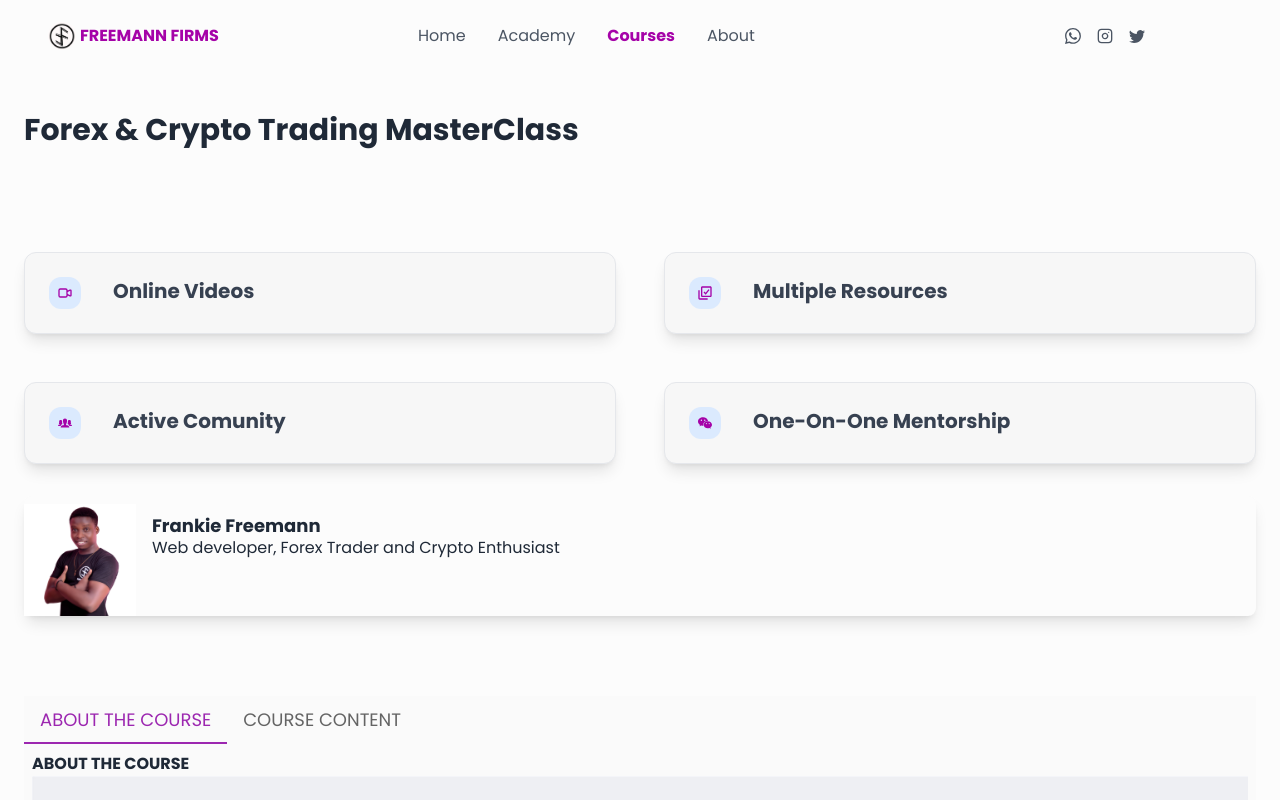
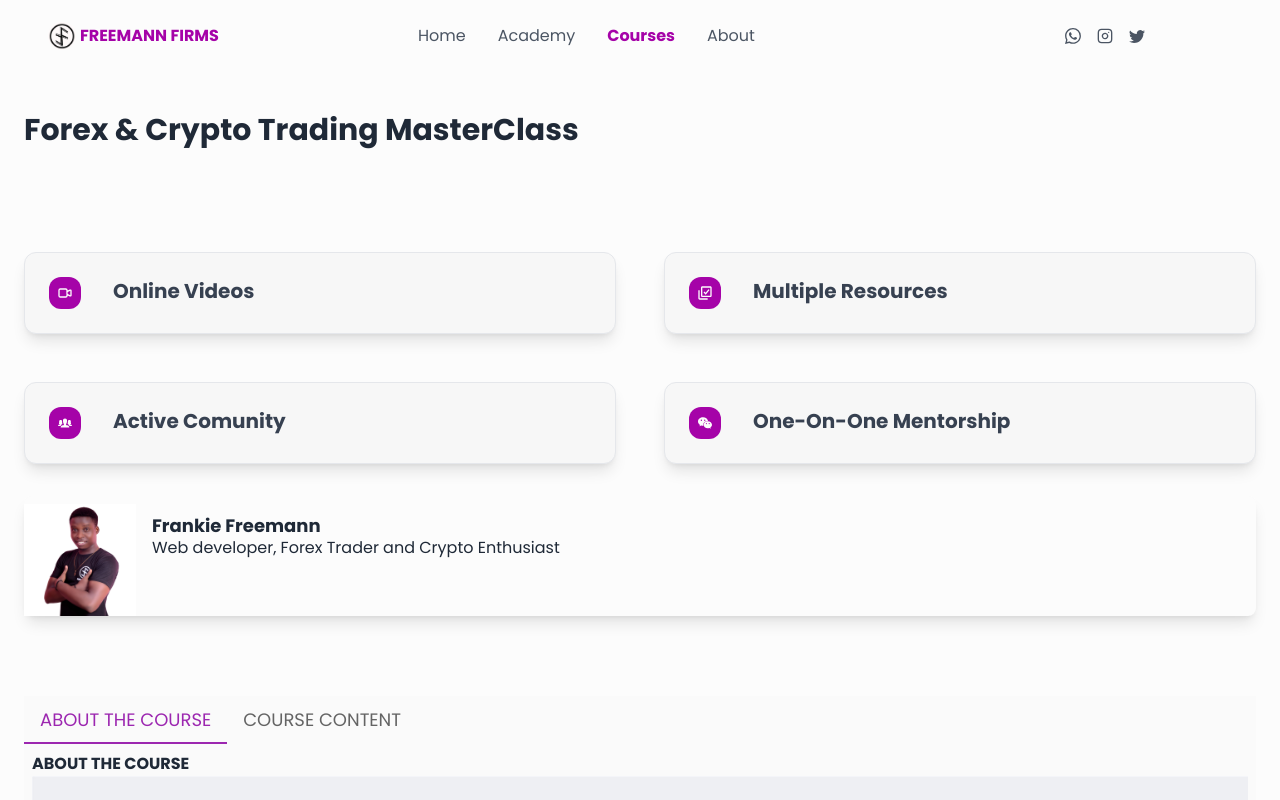
Before and after one commit to FreemannFirms/Freemann-Firms-REACT-V2, a React (Vite) app: page /courses/forex in a window 1280 px wide. Shown: the top 800 px of the page. Built offline with nearby package versions, Linux system fonts and the light colour scheme.

Commit message:
New chnages made

```diff
--- a/src/components/Pages/Courses.jsx
+++ b/src/components/Pages/Courses.jsx
@@ -54,11 +54,11 @@ const Courses = () => {
 
             <div ref={courseRef}>
                 <section className="bg-cool dark:bg-gray-900">
-                    <div className="container px-6 py-10 mx-auto text-center">
+                    <div className="container px-6 py-10 mx-auto text-center ">
                         <h1 className="text-2xl font-semibold text-center text-gray-800 capitalize lg:text-3xl dark:text-white"><span className="text-primaryColor">All available Courses</span></h1>
                         <p className='dark:text-white'>Below are some of our available courses</p>
                         <div className="grid grid-cols-1 gap-8 mt-8 xl:mt-12 xl:gap-16 md:grid-cols-2 xl:grid-cols-3 mb-8 p-2 ">
-                            <div className="services flex flex-col items-center p-6 space-y-3 text-center bg-white rounded-xl dark:bg-gray-800">
+                            <div className="services flex flex-col items-center p-6 space-y-3 text-center bg-white border rounded-xl border-r-gray-200 dark:bg-gray-900 dark:border-gray-700 shadow-lg">
                                 <span className="inline-block p-3 text-white bg-primaryColor rounded-full dark:text-white dark:bg-primaryColor">
                                     <FcCandleSticks className="w-6 h-6" />
                                 </span>
@@ -87,7 +87,7 @@ const Courses = () => {
                                 </Button>
                             </div>
 
-                            <div className="services flex flex-col items-center p-6 space-y-3 text-center bg-white rounded-xl dark:bg-gray-800">
+                            <div className="services flex flex-col items-center p-6 space-y-3 text-center bg-white border rounded-xl border-r-gray-200 dark:bg-gray-900 dark:border-gray-700 shadow-lg">
                                 <span className="inline-block p-3 text-white bg-primaryColor rounded-full dark:text-white dark:bg-primaryColor">
                                     <FcBullish />
                                 </span>
--- a/src/components/Pages/Crypto.jsx
+++ b/src/components/Pages/Crypto.jsx
@@ -28,7 +28,7 @@ const Crypto = () => {
             <div className="grid grid-cols-1 gap-8 mt-8 xl:mt-12 xl:gap-12 md:grid-cols-2">
               <div className="p-6 border rounded-xl border-r-gray-200 dark:border-gray-700 dark:bg-gray-900 bg-cool shadow-lg">
                 <div className="md:flex md:items-start md:-mx-4">
-                  <span className="inline-block p-2 text-primaryColor bg-blue-100 rounded-xl md:mx-4 dark:text-white dark:bg-primaryColor">
+                  <span className="inline-block p-2 text-white bg-primaryColor rounded-xl md:mx-4 dark:text-white dark:bg-primaryColor">
                     <HiOutlineVideoCamera />
                   </span>
 
--- a/src/components/Pages/Forex.jsx
+++ b/src/components/Pages/Forex.jsx
@@ -29,7 +29,7 @@ const Forex = () => {
             <div className="grid grid-cols-1 gap-8 mt-8 xl:mt-12 xl:gap-12 md:grid-cols-2">
               <div className="p-6 border rounded-xl border-r-gray-200 dark:border-gray-700 dark:bg-gray-900 bg-cool shadow-lg">
                 <div className="md:flex md:items-start md:-mx-4">
-                  <span className="inline-block p-2 text-primaryColor bg-blue-100 rounded-xl md:mx-4 dark:text-white dark:bg-primaryColor">
+                  <span className="inline-block p-2 text-white bg-primaryColor rounded-xl md:mx-4 dark:text-white dark:bg-primaryColor">
                     <HiOutlineVideoCamera />
                   </span>
 
@@ -41,7 +41,7 @@ const Forex = () => {
 
               <div className="p-6 border rounded-xl border-r-gray-200 dark:border-gray-700 dark:bg-gray-900 bg-cool shadow-lg">
                 <div className="md:flex md:items-start md:-mx-4">
-                  <span className="inline-block p-2 text-primaryColor bg-blue-100 rounded-xl md:mx-4 dark:text-white dark:bg-primaryColor">
+                  <span className="inline-block p-2 text-white bg-primaryColor rounded-xl md:mx-4 dark:text-white dark:bg-primaryColor">
                     <BiSelectMultiple />
                   </span>
 
@@ -53,7 +53,7 @@ const Forex = () => {
 
               <div className="p-6 border rounded-xl border-r-gray-200 dark:border-gray-700 dark:bg-gray-900 bg-cool shadow-lg">
                 <div className="md:flex md:items-start md:-mx-4">
-                  <span className="inline-block p-2 text-primaryColor bg-blue-100 rounded-xl md:mx-4 dark:text-white dark:bg-primaryColor">
+                  <span className="inline-block p-2 text-white bg-primaryColor rounded-xl md:mx-4 dark:text-white dark:bg-primaryColor">
                     <IoIosPeople />
                   </span>
 
@@ -65,7 +65,7 @@ const Forex = () => {
 
               <div className="p-6 border rounded-xl border-r-gray-200 dark:border-gray-700 dark:bg-gray-900 bg-cool shadow-lg">
                 <div className="md:flex md:items-start md:-mx-4">
-                  <span className="inline-block p-2 text-primaryColor bg-blue-100 rounded-xl md:mx-4 dark:text-white dark:bg-primaryColor" >
+                  <span className="inline-block p-2 text-white bg-primaryColor rounded-xl md:mx-4 dark:text-white dark:bg-primaryColor" >
                     <AiOutlineWechat />
                   </span>
 
--- a/src/components/Pages/Home.jsx
+++ b/src/components/Pages/Home.jsx
@@ -58,7 +58,7 @@ const HomePage = () => {
                                     Learn to Earn with 21st century skillsets that revolve in and around the web, and harness the limitless potential of the internet to create lifetime financial sustainability.
                                 </p>
 
-                                <NavLink to="/academy" className="flex items-center mx-1 text-sm text-blue-500 capitalize transition-colors duration-300 transform dark:text-blue-400 hover:underline hover:text-blue-600 dark:hover:text-blue-500">
+                                <NavLink to="/academy" className="flex items-center mx-1 text-sm text-blue-500 capitalize transition-colors duration-300 transform dark:text-blue-400 hover:text-blue-600 dark:hover:text-blue-500">
                                     <Button >SEE MORE</Button>
                                 </NavLink>
                             </div>
```
Also changed, not shown: src/components/Pages/Academy.jsx (+4 -4 lines).
